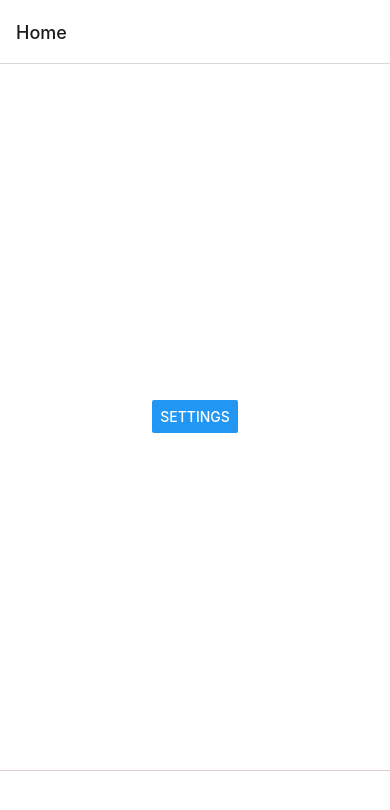
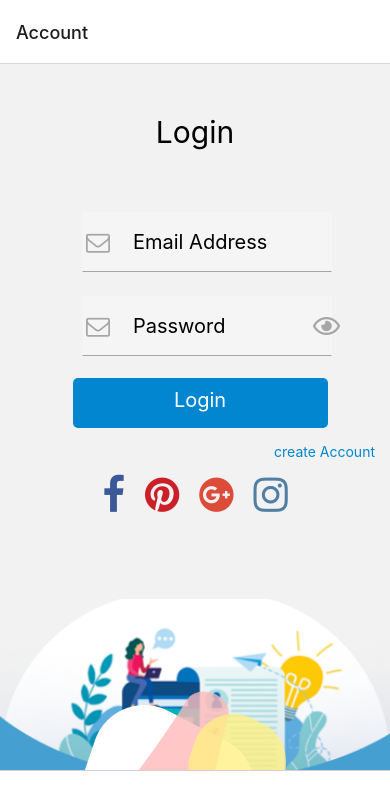
Before and after one commit to Kheurt/covoiturage-expo, a React Native app: screen / in a window 390 px wide. Shown: the top 810 px of the page. Built offline with nearby package versions, Linux system fonts and the light colour scheme; some icons are missing; what @fortawesome/fontawesome would draw is missing.

Commit message:
Update App.js

```diff
--- a/App.js
+++ b/App.js
@@ -93,6 +93,15 @@ function NavigatorTabs() {
       tabBarStyle: { position: 'absolute' },
     }}
     >
+      <Tab.Screen name="Account" component={LoginScreen} options={{
+          tabBarLabel: 'Login',
+          // tabBarIcon: ({ color, size }) => (
+          //   <FontAwesomeIcon icon="fa-solid fa-gear" color={'#002244'} size={10} />
+          // ),
+          iconValue:"fa-solid fa-gear fa-2xl",
+          tabBarHideOnKeyboard:true,
+        }}
+      />
       {/* <Tab.Screen name="Home" icon="fa-solid fa-house" component={HomeScreen} /> */}
       <Tab.Screen name="Home" component={HomeScreen} options={{
           tabBarLabel: 'Home',
@@ -118,15 +127,6 @@ function NavigatorTabs() {
           //   <FontAwesomeIcon icon="fa-solid fa-gear" color={'#002244'} size={10} />
           // ),
           iconValue:"fa-solid fa-square-plus fa-2xl",
-          tabBarHideOnKeyboard:true,
-        }}
-      />
-      <Tab.Screen name="Account" component={LoginScreen} options={{
-          tabBarLabel: 'Login',
-          // tabBarIcon: ({ color, size }) => (
-          //   <FontAwesomeIcon icon="fa-solid fa-gear" color={'#002244'} size={10} />
-          // ),
-          iconValue:"fa-solid fa-gear fa-2xl",
           tabBarHideOnKeyboard:true,
         }}
       />
```
